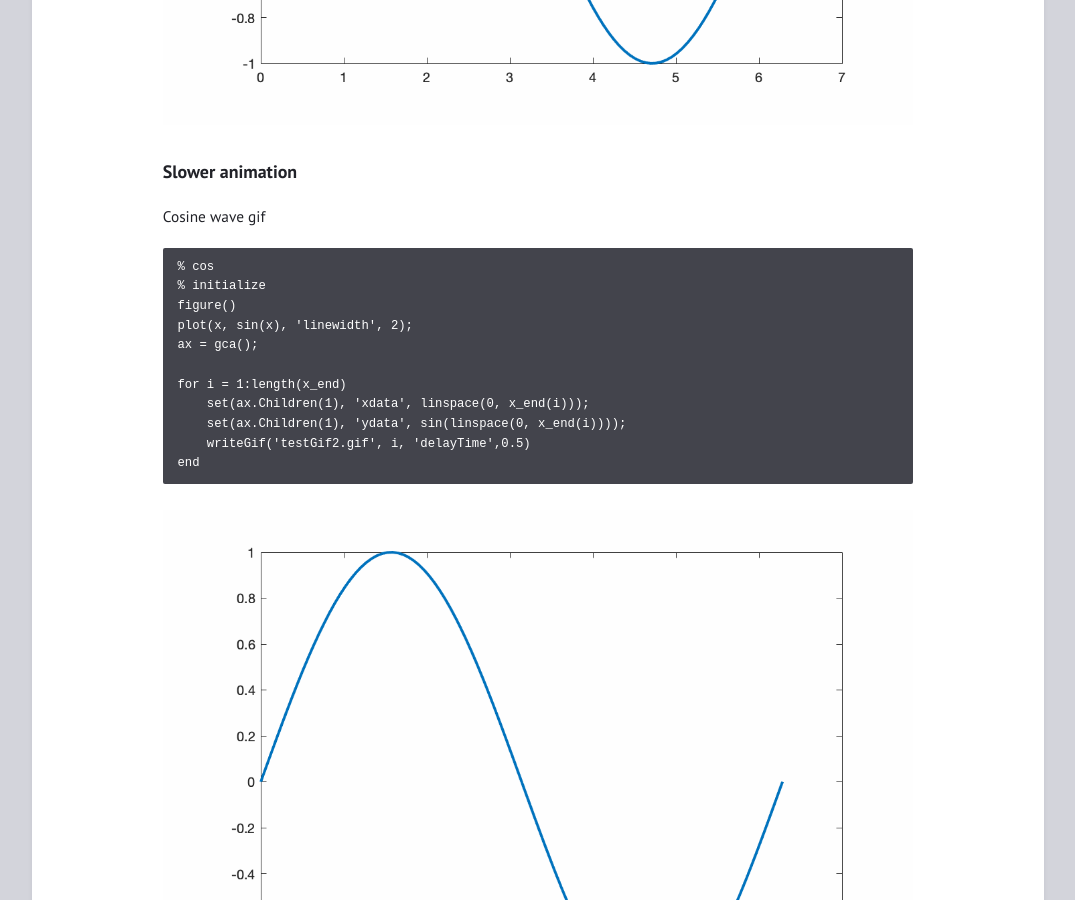
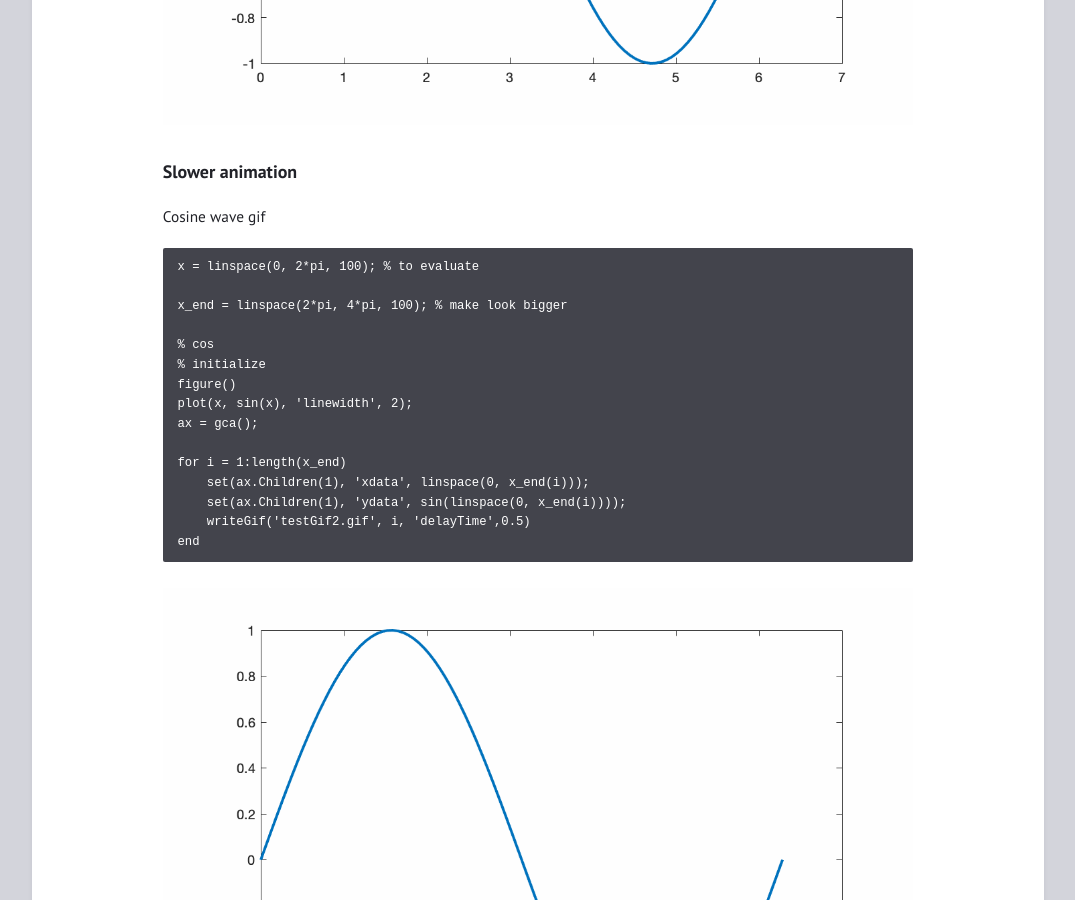
Before and after one commit to tulimid1/createGif-py, a Jekyll site: the page built from writeGif_m.md, in a window 1280 px wide and 900 px high, scrolled down 1786 px. Shown: the whole window, without its empty margins (102-1177 px from the left). Built offline with Jekyll 4.4.1, drawn with Linux system fonts in a browser that asks for light colours.

Commit message:
Update writeGif_m.md

```diff
--- a/writeGif_m.md
+++ b/writeGif_m.md
@@ -48,6 +48,10 @@ Sine wave gif.
 
 ### Slower animation
 Cosine wave gif
+
+    x = linspace(0, 2*pi, 100); % to evaluate
+
+    x_end = linspace(2*pi, 4*pi, 100); % make look bigger
 
     % cos
     % initialize
```
